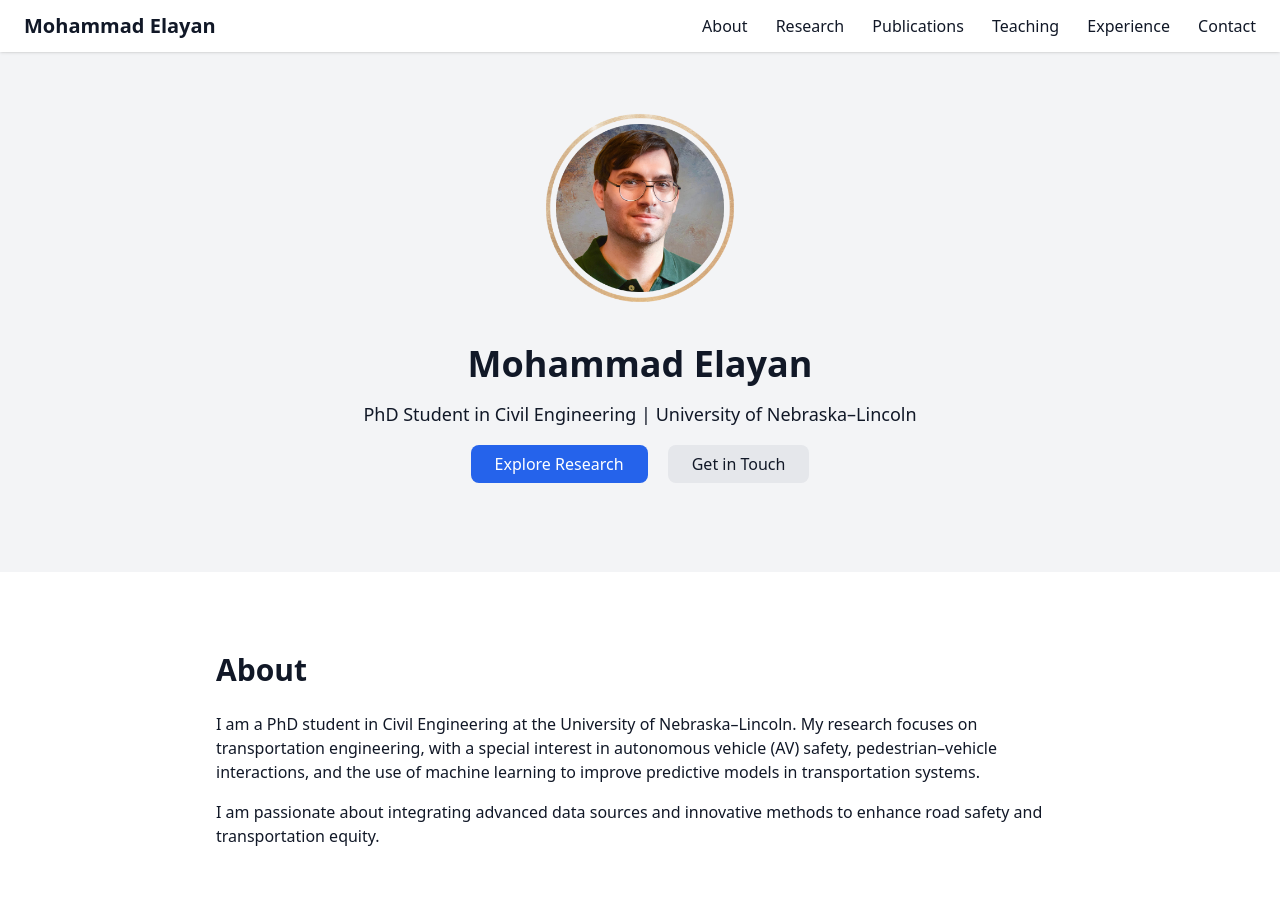
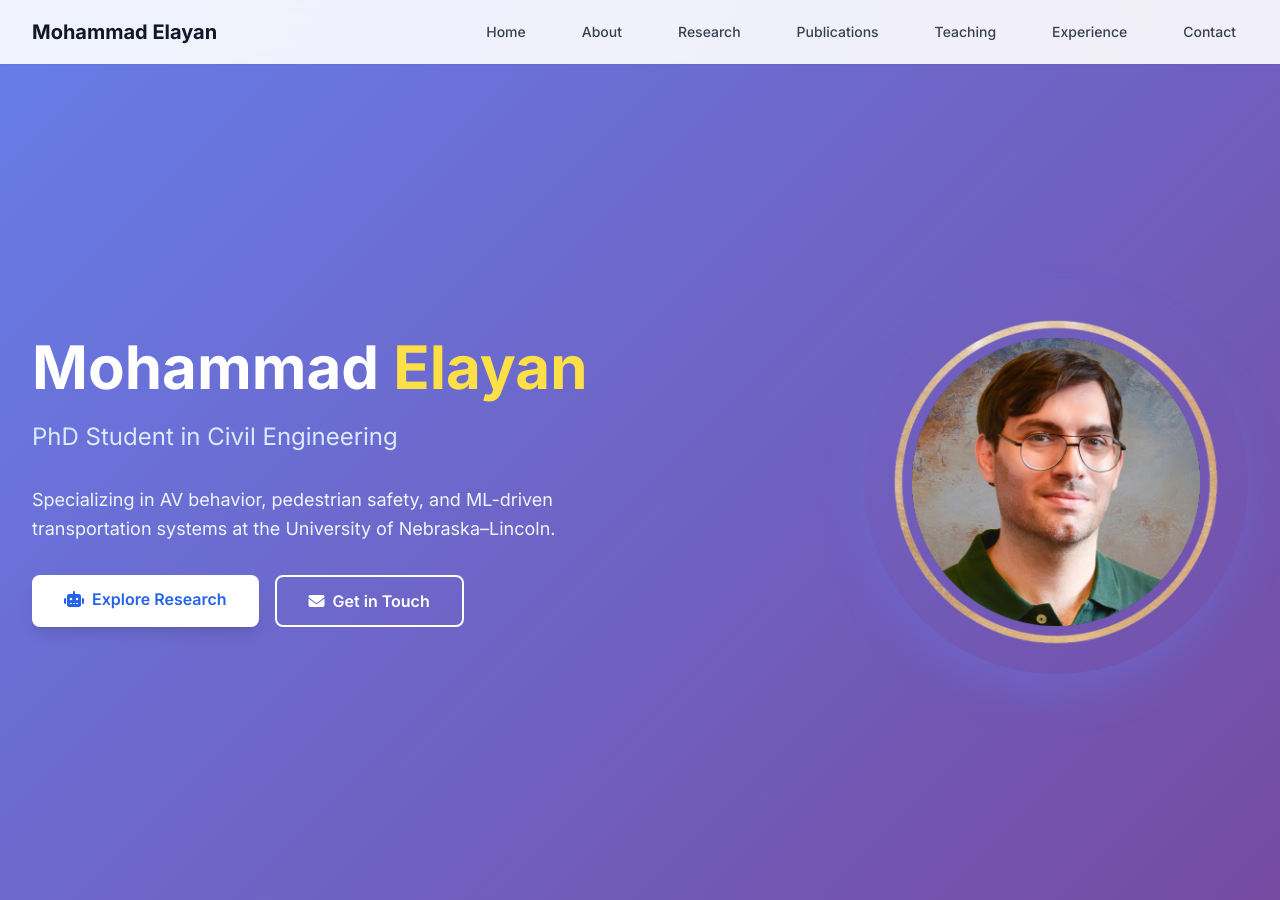
Before and after one commit to mselayan/mselayan.github.io, a Jekyll site: the page index.html, which Jekyll copies as it is, in a window 1280 px wide and 900 px high. Built offline with Jekyll 4.4.1, drawn with Linux system fonts in a browser that asks for light colours; nearby versions of some CDN libraries; some of the changed text lies outside the part shown.

Commit message:
Update index.html

```diff
--- a/index.html
+++ b/index.html
@@ -3,156 +3,181 @@
 <head>
   <meta charset="UTF-8" />
   <meta name="viewport" content="width=device-width, initial-scale=1.0" />
-    <title>Mohammad Elayan | PhD Student</title>
+  <title>Mohammad Elayan - PhD Student & Transportation Researcher</title>
+  <meta name="description" content="PhD student in Civil Engineering at University of Nebraska–Lincoln, specializing in automated vehicle behavior, transportation safety, and data-driven modeling.">
+
+  <!-- Tailwind CSS -->
   <script src="https://cdn.tailwindcss.com"></script>
+
+  <!-- Font Awesome -->
+  <link rel="stylesheet" href="https://cdnjs.cloudflare.com/ajax/libs/font-awesome/6.4.0/css/all.min.css">
+
+  <!-- Google Fonts -->
+  <link href="https://fonts.googleapis.com/css2?family=Inter:wght@300;400;500;600;700&display=swap" rel="stylesheet">
+
+  <style>
+    body { font-family: 'Inter', sans-serif; }
+    .gradient-bg { background: linear-gradient(135deg, #667eea 0%, #764ba2 100%); }
+    .card-hover { transition: all 0.3s ease; }
+    .card-hover:hover { transform: translateY(-5px); box-shadow: 0 20px 40px rgba(0,0,0,0.1); }
+    .fade-in { opacity: 0; transform: translateY(20px); animation: fadeIn 0.6s ease forwards; }
+    @keyframes fadeIn { to { opacity: 1; transform: translateY(0); } }
+    .stagger-1 { animation-delay: 0.1s; }
+    .stagger-2 { animation-delay: 0.2s; }
+    .stagger-3 { animation-delay: 0.3s; }
+    .stagger-4 { animation-delay: 0.4s; }
+    .nav-link { position: relative; }
+    .nav-link::after { content: ''; position: absolute; width: 0; height: 2px; bottom: -4px; left: 0; background: #667eea; transition: width 0.3s ease; }
+    .nav-link:hover::after { width: 100%; }
+    .profile-image { box-shadow: 0 20px 40px rgba(102, 126, 234, 0.3); }
+  </style>
 </head>
-  <body class="scroll-smooth bg-white text-gray-900">
+<body class="bg-gray-50 text-gray-800">
   <!-- Navbar -->
-    <nav class="fixed w-full bg-white shadow z-50">
-      <div class="container mx-auto px-6 py-3 flex justify-between items-center">
-        <a href="#hero" class="text-xl font-bold">Mohammad Elayan</a>
-        <div class="space-x-6">
-          <a href="#about" class="hover:text-blue-600">About</a>
-          <a href="#research" class="hover:text-blue-600">Research</a>
-          <a href="#publications" class="hover:text-blue-600">Publications</a>
-          <a href="#teaching" class="hover:text-blue-600">Teaching</a>
-          <a href="#experience" class="hover:text-blue-600">Experience</a>
-          <a href="#contact" class="hover:text-blue-600">Contact</a>
+  <nav class="fixed top-0 w-full bg-white/90 backdrop-blur-md z-50 shadow-sm">
+    <div class="max-w-7xl mx-auto px-4 sm:px-6 lg:px-8">
+      <div class="flex justify-between items-center h-16">
+        <h1 class="text-xl font-bold text-gray-900">Mohammad Elayan</h1>
+        <div class="hidden md:block">
+          <div class="ml-10 flex items-baseline space-x-8">
+            <a href="#home" class="nav-link text-gray-700 hover:text-blue-600 px-3 py-2 text-sm font-medium">Home</a>
+            <a href="#about" class="nav-link text-gray-700 hover:text-blue-600 px-3 py-2 text-sm font-medium">About</a>
+            <a href="#research" class="nav-link text-gray-700 hover:text-blue-600 px-3 py-2 text-sm font-medium">Research</a>
+            <a href="#publications" class="nav-link text-gray-700 hover:text-blue-600 px-3 py-2 text-sm font-medium">Publications</a>
+            <a href="#teaching" class="nav-link text-gray-700 hover:text-blue-600 px-3 py-2 text-sm font-medium">Teaching</a>
+            <a href="#experience" class="nav-link text-gray-700 hover:text-blue-600 px-3 py-2 text-sm font-medium">Experience</a>
+            <a href="#contact" class="nav-link text-gray-700 hover:text-blue-600 px-3 py-2 text-sm font-medium">Contact</a>
+          </div>
+        </div>
+        <div class="md:hidden">
+          <button id="mobile-menu-button" class="text-gray-700 hover:text-blue-600 focus:outline-none">
+            <i class="fas fa-bars text-xl"></i>
+          </button>
+        </div>
+      </div>
+    </div>
+    <div id="mobile-menu" class="hidden md:hidden bg-white shadow-lg">
+      <div class="px-2 pt-2 pb-3 space-y-1">
+        <a href="#home" class="block px-3 py-2 text-gray-700 hover:text-blue-600">Home</a>
+        <a href="#about" class="block px-3 py-2 text-gray-700 hover:text-blue-600">About</a>
+        <a href="#research" class="block px-3 py-2 text-gray-700 hover:text-blue-600">Research</a>
+        <a href="#publications" class="block px-3 py-2 text-gray-700 hover:text-blue-600">Publications</a>
+        <a href="#teaching" class="block px-3 py-2 text-gray-700 hover:text-blue-600">Teaching</a>
+        <a href="#experience" class="block px-3 py-2 text-gray-700 hover:text-blue-600">Experience</a>
+        <a href="#contact" class="block px-3 py-2 text-gray-700 hover:text-blue-600">Contact</a>
       </div>
     </div>
   </nav>
 
-    <!-- Hero Section -->
-    <section id="hero" class="text-center py-24 bg-gray-100">
-      <img
-        src="https://mselayan.github.io/DP3.png"
-        alt="Mohammad Elayan"
-        class="w-48 h-48 lg:w-56 lg:h-56 rounded-full object-cover mx-auto mb-6"
-      />
-      <h1 class="text-4xl font-bold mb-4">Mohammad Elayan</h1>
-      <p class="text-lg max-w-2xl mx-auto">
-        PhD Student in Civil Engineering | University of Nebraska–Lincoln
-      </p>
-      <div class="mt-6 space-x-4">
-        <a
-          href="#research"
-          class="px-6 py-2 bg-blue-600 text-white rounded-lg hover:bg-blue-700"
-          >Explore Research</a
-        >
-        <a
-          href="#contact"
-          class="px-6 py-2 bg-gray-200 text-gray-900 rounded-lg hover:bg-gray-300"
-          >Get in Touch</a
-        >
+  <!-- Hero -->
+  <section id="home" class="gradient-bg min-h-screen flex items-center justify-center pt-16">
+    <div class="max-w-7xl mx-auto px-4 sm:px-6 lg:px-8 py-20 grid lg:grid-cols-2 gap-12 items-center">
+      <div class="text-white">
+        <h1 class="text-5xl lg:text-6xl font-bold mb-6 fade-in">Mohammad <span class="text-yellow-300">Elayan</span></h1>
+        <p class="text-xl lg:text-2xl mb-8 text-blue-100 fade-in stagger-1">PhD Student in Civil Engineering</p>
+        <p class="text-lg mb-8 text-blue-50 leading-relaxed fade-in stagger-2">Specializing in AV behavior, pedestrian safety, and ML-driven transportation systems at the University of Nebraska–Lincoln.</p>
+        <div class="flex flex-col sm:flex-row gap-4 fade-in stagger-3">
+          <a href="#research" class="px-8 py-3 bg-white text-blue-600 font-semibold rounded-lg hover:bg-blue-50 transition-colors shadow-lg"><i class="fas fa-robot mr-2"></i>Explore Research</a>
+          <a href="#contact" class="px-8 py-3 border-2 border-white text-white font-semibold rounded-lg hover:bg-white hover:text-blue-600 transition-colors"><i class="fas fa-envelope mr-2"></i>Get in Touch</a>
+        </div>
+      </div>
+      <div class="flex justify-center lg:justify-end fade-in stagger-4">
+        <img src="https://mselayan.github.io/DP3.png" alt="Mohammad Elayan" class="w-80 h-80 lg:w-96 lg:h-96 rounded-full object-cover profile-image">
+      </div>
     </div>
   </section>
 
-    <!-- About Section -->
+  <!-- About -->
   <section id="about" class="py-20 bg-white">
-      <div class="container mx-auto px-6 max-w-4xl">
-        <h2 class="text-3xl font-bold mb-6">About</h2>
-        <p class="mb-4">
-          I am a PhD student in Civil Engineering at the University of
-          Nebraska–Lincoln. My research focuses on transportation engineering,
-          with a special interest in autonomous vehicle (AV) safety,
-          pedestrian–vehicle interactions, and the use of machine learning to
-          improve predictive models in transportation systems.
-        </p>
-        <p>
-          I am passionate about integrating advanced data sources and innovative
-          methods to enhance road safety and transportation equity.
-        </p>
+    <div class="max-w-7xl mx-auto px-4 sm:px-6 lg:px-8">
+      <div class="text-center mb-16">
+        <h2 class="text-4xl font-bold text-gray-900 mb-4">About</h2>
+        <div class="w-24 h-1 bg-blue-600 mx-auto"></div>
+      </div>
+      <p class="text-lg text-gray-600 leading-relaxed mb-6">I am a PhD student in Civil Engineering at the University of Nebraska–Lincoln. My research focuses on AV safety, pedestrian–vehicle interactions, and machine learning in crash modeling. I aim to integrate advanced data sources and innovative methods to improve predictive accuracy and transportation equity.</p>
     </div>
   </section>
 
-    <!-- Research Section -->
+  <!-- Research -->
   <section id="research" class="py-20 bg-gray-50">
-      <div class="container mx-auto px-6 max-w-4xl">
-        <h2 class="text-3xl font-bold mb-6">Research</h2>
-        <p class="mb-4">
-          My research explores autonomous vehicle (AV) interactions with
-          pedestrians, headway stability in AV platoons, and the integration of
-          novel data sources into crash prediction models. This includes
-          analyzing post-encroachment time (PET), time-to-collision (TTC), and
-          other safety indicators using the Third Generation Simulation (TGSIM)
-          datasets.
-        </p>
-        <p>
-          I also examine the role of smart data sources like StreetLight
-          calibrated traffic volumes and Mapillary open-street-view detections
-          in pedestrian crash analysis. My work highlights the trade-offs
-          between traditional generalized linear models (GLMs) and modern
-          machine learning (ML) approaches in safety studies.
-        </p>
+    <div class="max-w-7xl mx-auto px-4 sm:px-6 lg:px-8">
+      <div class="text-center mb-16">
+        <h2 class="text-4xl font-bold text-gray-900 mb-4">Research</h2>
+        <div class="w-24 h-1 bg-blue-600 mx-auto"></div>
+      </div>
+      <p class="text-lg text-gray-600 leading-relaxed mb-6">I study AV–pedestrian interactions, platoon stability, and consensus-aware AV behavior. I analyze safety indicators like PET and TTC using TGSIM datasets, and explore the role of StreetLight traffic volumes and Mapillary detections in crash analysis. My work compares GLMs and ML models in safety prediction.</p>
     </div>
   </section>
 
-    <!-- Publications Section -->
+  <!-- Publications -->
   <section id="publications" class="py-20 bg-white">
-      <div class="container mx-auto px-6 max-w-4xl">
-        <h2 class="text-3xl font-bold mb-6">Publications</h2>
-        <ul class="list-disc list-inside space-y-3">
-          <li>
-            Elayan, M., Hawkins, J., & Karki, S. (2025). Better Safety Analyses
-            through Smarter Data: Adding Open-Street-View and Traffic
-            Calibrated-LBS Data to Pedestrian Crash Analysis in Lincoln, NE.
-            Presented at the TRB Annual Meeting.
-          </li>
-          <li>
-            Elayan, M. (2024). Consensus-Aware AV Behavior: Trade-offs Between
-            Safety, Interaction, and Performance in Mixed Urban Traffic. IEEE
-            Conference Proceedings.
-          </li>
-        </ul>
+    <div class="max-w-7xl mx-auto px-4 sm:px-6 lg:px-8">
+      <div class="text-center mb-16">
+        <h2 class="text-4xl font-bold text-gray-900 mb-4">Publications</h2>
+        <div class="w-24 h-1 bg-blue-600 mx-auto"></div>
+      </div>
+      <div class="space-y-6">
+        <div class="bg-gray-50 p-6 rounded-xl shadow-lg card-hover">
+          <h3 class="font-semibold text-gray-900 mb-2">Better Safety Analyses through Smarter Data</h3>
+          <p class="text-blue-600">TRB Annual Meeting, 2025</p>
+        </div>
+        <div class="bg-gray-50 p-6 rounded-xl shadow-lg card-hover">
+          <h3 class="font-semibold text-gray-900 mb-2">Consensus-Aware AV Behavior</h3>
+          <p class="text-blue-600">IEEE ITSC, 2024</p>
+        </div>
+      </div>
     </div>
   </section>
 
-    <!-- Teaching Section -->
+  <!-- Teaching -->
   <section id="teaching" class="py-20 bg-gray-50">
-      <div class="container mx-auto px-6 max-w-4xl">
-        <h2 class="text-3xl font-bold mb-6">Teaching</h2>
-        <p class="mb-4">
-          I have served as a teaching assistant for transportation engineering
-          courses, contributing to lectures, grading, and student support.
-        </p>
-        <p>
-          I aim to help students build both technical knowledge and practical
-          problem-solving skills in the classroom and beyond.
-        </p>
+    <div class="max-w-7xl mx-auto px-4 sm:px-6 lg:px-8 text-center">
+      <h2 class="text-4xl font-bold text-gray-900 mb-4">Teaching</h2>
+      <div class="w-24 h-1 bg-blue-600 mx-auto mb-8"></div>
+      <p class="text-lg text-gray-600">Teaching assistant for transportation engineering courses, supporting lectures, grading, and mentoring students in applying theory to practice.</p>
     </div>
   </section>
 
-    <!-- Experience Section -->
+  <!-- Experience -->
   <section id="experience" class="py-20 bg-white">
-      <div class="container mx-auto px-6 max-w-4xl">
-        <h2 class="text-3xl font-bold mb-6">Experience</h2>
-        <p class="mb-4">
-          My professional and research experience spans transportation safety
-          analysis, machine learning applications in engineering, and spatial
-          data processing. I also collaborate across disciplines to explore how
-          data science can inform policy and infrastructure planning.
-        </p>
+    <div class="max-w-7xl mx-auto px-4 sm:px-6 lg:px-8 text-center">
+      <h2 class="text-4xl font-bold text-gray-900 mb-4">Experience</h2>
+      <div class="w-24 h-1 bg-blue-600 mx-auto mb-8"></div>
+      <p class="text-lg text-gray-600">Professional and research experience includes transportation safety analysis, ML applications in engineering, and interdisciplinary projects linking data science and policy.</p>
     </div>
   </section>
 
-    <!-- Contact Section -->
+  <!-- Contact -->
   <section id="contact" class="py-20 bg-gray-50">
-      <div class="container mx-auto px-6 max-w-4xl text-center">
-        <h2 class="text-3xl font-bold mb-6">Contact</h2>
-        <p class="mb-4">
-          Feel free to reach out via email for collaborations or inquiries.
-        </p>
-        <a
-          href="mailto:melayan2@huskers.unl.edu"
-          class="px-6 py-2 bg-blue-600 text-white rounded-lg hover:bg-blue-700"
-          >Email Me</a
-        >
+    <div class="max-w-7xl mx-auto px-4 sm:px-6 lg:px-8 text-center">
+      <h2 class="text-4xl font-bold text-gray-900 mb-4">Contact</h2>
+      <div class="w-24 h-1 bg-blue-600 mx-auto mb-8"></div>
+      <p class="text-lg text-gray-600 mb-6">Reach out via email for collaborations or inquiries.</p>
+      <a href="mailto:melayan2@huskers.unl.edu" class="px-8 py-3 bg-blue-600 text-white rounded-lg hover:bg-blue-700"><i class="fas fa-envelope mr-2"></i>Email Me</a>
     </div>
   </section>
 
   <!-- Footer -->
-    <footer class="bg-gray-900 text-white text-center py-6">
-      <p>&copy; 2025 Mohammad Elayan. All rights reserved.</p>
+  <footer class="bg-gray-900 text-white py-12">
+    <div class="max-w-7xl mx-auto text-center">
+      <h3 class="text-2xl font-bold mb-4">Mohammad Elayan</h3>
+      <p class="text-gray-300 mb-6">PhD Student in Civil Engineering | Transportation Researcher</p>
+      <p class="text-gray-400 text-sm">© 2025 Mohammad Elayan. All rights reserved.</p>
+    </div>
   </footer>
+
+  <script>
+    const mobileMenuButton = document.getElementById('mobile-menu-button');
+    const mobileMenu = document.getElementById('mobile-menu');
+    mobileMenuButton.addEventListener('click', () => mobileMenu.classList.toggle('hidden'));
+    document.querySelectorAll('a[href^="#"]').forEach(anchor => {
+      anchor.addEventListener('click', e => {
+        e.preventDefault();
+        const target = document.querySelector(anchor.getAttribute('href'));
+        if (target) target.scrollIntoView({ behavior: 'smooth', block: 'start' });
+        mobileMenu.classList.add('hidden');
+      });
+    });
+  </script>
 </body>
 </html>
```
Lines whose indentation alone changed are shown as unchanged.
